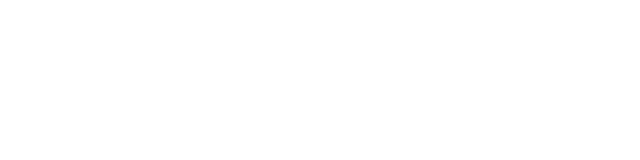
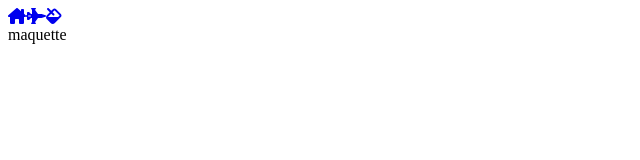
Before and after one commit to hugo38rodrigues/AppPeinture, a React (Create React App) app in the folder app_peinture/: page /Maquette in a window 1280 px wide. Shown: the top 160 px of the page, without its empty margins (0-640 px from the left). Built offline with nearby package versions, Linux system fonts and the light colour scheme.

Commit message:
Creation de la navigation dans l'application

```diff
--- a/app_peinture/src/App.js
+++ b/app_peinture/src/App.js
@@ -1,7 +1,20 @@
 import React from "react";
 import { BrowserRouter, Routes, Route } from "react-router-dom";
+import Home from "./Pages/Home";
+import Maquette from "./Pages/Maquette";
+import Peinture from "./Pages/Peinture";
+import NotFound from "./Pages/NotFound";
 const App = () => {
-  return <div className="App"></div>;
+  return (
+    <BrowserRouter>
+      <Routes>
+        <Route path="/" exact element={<Home />} />
+        <Route path="Maquette" exact element={<Maquette />} />
+        <Route path="Peinture" exact element={<Peinture />} />
+        <Route path="*" element={<NotFound />} />
+      </Routes>
+    </BrowserRouter>
+  );
 };
 
 export default App;
--- /dev/null
+++ b/app_peinture/src/Pages/Component/Navbar.js
@@ -0,0 +1,26 @@
+import React from "react";
+import { NavLink } from "react-router-dom";
+import { FontAwesomeIcon } from "@fortawesome/react-fontawesome";
+import { faHouseChimney } from "@fortawesome/free-solid-svg-icons";
+import { faJetFighter } from "@fortawesome/free-solid-svg-icons";
+import { faFill } from "@fortawesome/free-solid-svg-icons";
+
+const Navbar = () => {
+  return (
+    <div className="Navbar">
+      <NavLink exact to="/">
+        <FontAwesomeIcon icon={faHouseChimney} />
+      </NavLink>
+
+      <NavLink exact to="/Maquette">
+        <FontAwesomeIcon icon={faJetFighter} />
+      </NavLink>
+
+      <NavLink exact to="/Peinture">
+        <FontAwesomeIcon icon={faFill} />
+      </NavLink>
+    </div>
+  );
+};
+
+export default Navbar;
--- /dev/null
+++ b/app_peinture/src/Pages/Component/fontawesome.js
@@ -0,0 +1,4 @@
+import { library } from "@fortawesome/fontawesome-svg-core";
+import { fahouse } from "@fortawesome/pro-solid-svg-icons";
+
+library.add(fahouse);
--- /dev/null
+++ b/app_peinture/src/Pages/Home.js
@@ -0,0 +1,13 @@
+import React from "react";
+import Navbar from "./Component/Navbar";
+
+const Home = () => {
+  return (
+    <div className="Home">
+      <Navbar />
+      Home
+    </div>
+  );
+};
+
+export default Home;
--- /dev/null
+++ b/app_peinture/src/Pages/Maquette.js
@@ -0,0 +1,13 @@
+import React from "react";
+import Navbar from "./Component/Navbar";
+
+const Maquette = () => {
+  return (
+    <div className="Maquette">
+      <Navbar />
+      maquette
+    </div>
+  );
+};
+
+export default Maquette;
--- /dev/null
+++ b/app_peinture/src/Pages/NotFound.js
@@ -0,0 +1,17 @@
+import React from "react";
+import { NavLink } from "react-router-dom";
+import { FontAwesomeIcon } from "@fortawesome/react-fontawesome";
+import { faHouseChimney } from "@fortawesome/free-solid-svg-icons";
+
+const NotFound = () => {
+  return (
+    <div className="NotFound">
+      <NavLink exact to="/">
+        <FontAwesomeIcon icon={faHouseChimney} />
+      </NavLink>
+      <span>Erreur 404 Retour à l'acceuil</span>
+    </div>
+  );
+};
+
+export default NotFound;
--- /dev/null
+++ b/app_peinture/src/Pages/Peinture.js
@@ -0,0 +1,13 @@
+import React from "react";
+import Navbar from "./Component/Navbar";
+
+const Peinture = () => {
+  return (
+    <div className="Peinture">
+      <Navbar />
+      Peinture
+    </div>
+  );
+};
+
+export default Peinture;
--- a/app_peinture/src/index.js
+++ b/app_peinture/src/index.js
@@ -1,12 +1,9 @@
-import React from 'react';
-import ReactDOM from 'react-dom';
-
-import App from './App';
-
+import React from "react";
+import ReactDOM from "react-dom";
+import App from "./App";
 
 ReactDOM.render(
-  <React.StrictMode>
-    <App />
-  </React.StrictMode>,
-  document.getElementById('root')
+  <App />,
+
+  document.getElementById("root")
 );
```
